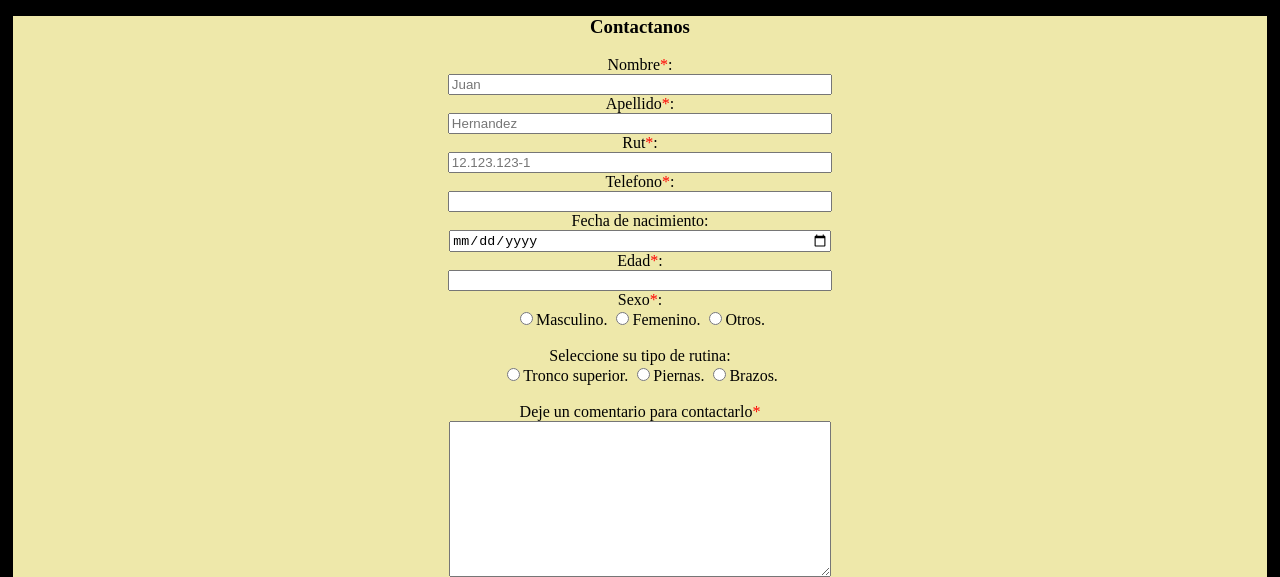
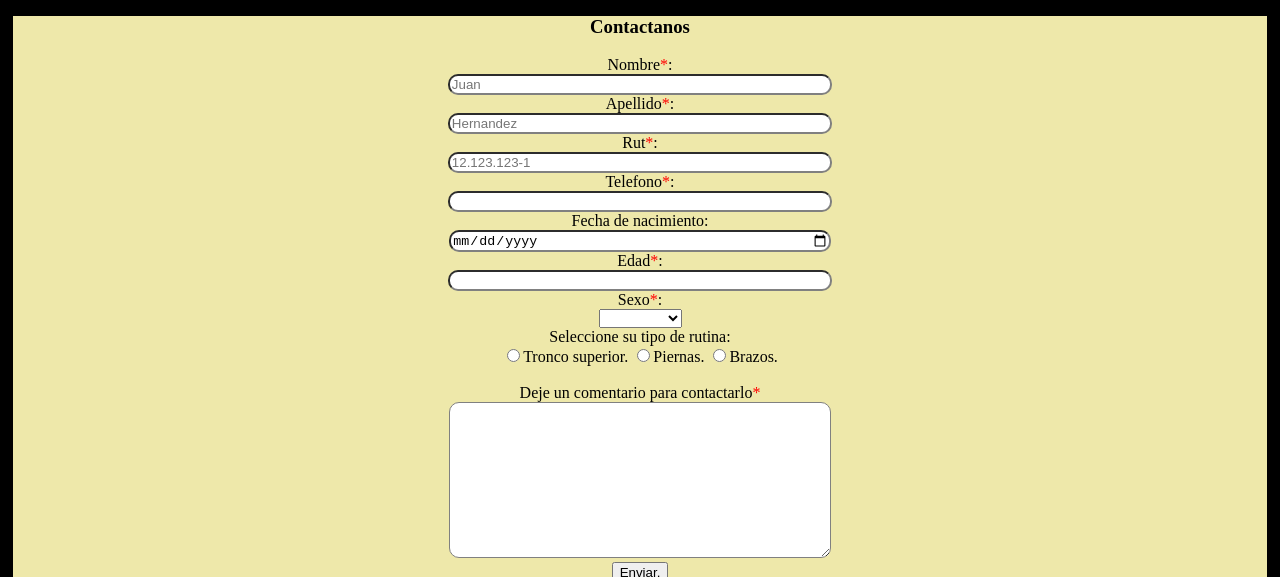
Before and after one commit to ElMilo1/Eva3FrontEnd, a plain HTML site: page index.html in a window 1280 px wide. Shown: the part 2329-2906 px from the top of the page. Drawn offline with Linux system fonts and the light colour scheme.

Commit message:
Fin parte1
corregir input tipo radio, realizar validaciones de todo

```diff
--- a/assets/Css/style.css
+++ b/assets/Css/style.css
@@ -40,4 +40,6 @@ label{
 }
 .input1{
     width: 30%;
+    border-radius: 10px;
+    border-color: gray;
 }
--- a/assets/Scripts/Scripts.js
+++ b/assets/Scripts/Scripts.js
@@ -18,9 +18,9 @@ const userData =() =>{
 
     let vAge = document.getElementById("uedad").value;
 
-    let vGender = document.querySelector('input[name="sexo"]').value;
+    let vGender = document.getElementById("sexo").value;
 
-    let vExer = document.querySelector('input[name="rutina"]').value;
+    let vExer = document.querySelector("input[name='rutina']").value;
 
     let eComment = document.getElementById("comentario");
     let vComment = eComment.value;
--- a/index.html
+++ b/index.html
@@ -138,13 +138,14 @@
             <input class="input1" type="number" name="uedad" id="uedad"><br>
 
             <label for="sexo">Sexo<span>*</span>:</label>
-            <form>
-                <input type="radio" value="Masculino" name="sexo" id="Masculino">Masculino.
-                <input type="radio" value="Femenino" name="sexo" id="Femenino">Femenino.
-                <input type="radio" value="Otros" name="sexo" id="Otros">Otros.
-            </form><br>
+            <select name="sexo" id="sexo">
+                <option value=""></option>
+                <option value="Masculino">Masculino</option>
+                <option value="Femenino">Femenino</option>
+                <option value="Otros">Otros</option>
+            </select><br>
 
-            <label for="rutinas">Seleccione su tipo de rutina:</label>
+            <label for="rutina">Seleccione su tipo de rutina:</label>
             <form>
                 <input type="radio" value="Superior" name="rutina" id="superior">Tronco superior.
                 <input type="radio" value="Piernas" name="rutina" id="inferior">Piernas.
```
